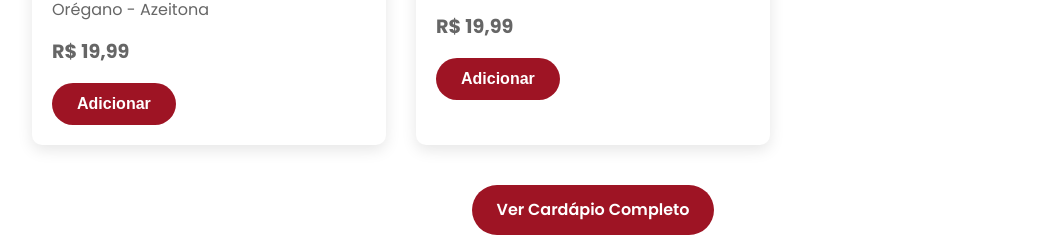
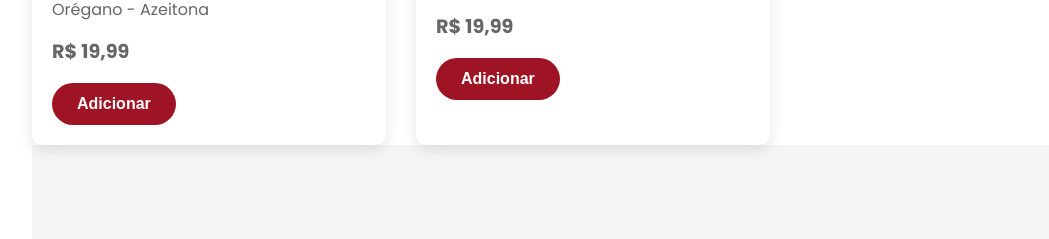
Before and after one commit to brasaburguerdelivery/Pizzae, a plain HTML site: page index.html in a window 1280 px wide. Shown: the part 4163-4402 px from the top of the page, without its empty margins (47-1096 px from the left). Drawn offline with Linux system fonts and the light colour scheme.

Commit message:
Update index.html

```diff
--- a/index.html
+++ b/index.html
@@ -1557,11 +1557,7 @@
             </div>
 
 
-            <div style="text-align: center; margin-top: 40px;">
-                <a href="cardapio.html" class="btn">Ver Cardápio Completo</a>
-            </div>
-        </div>
-    </section>
+
 
     <!-- Sobre Nós -->
     <section class="section about" id="about">
```
